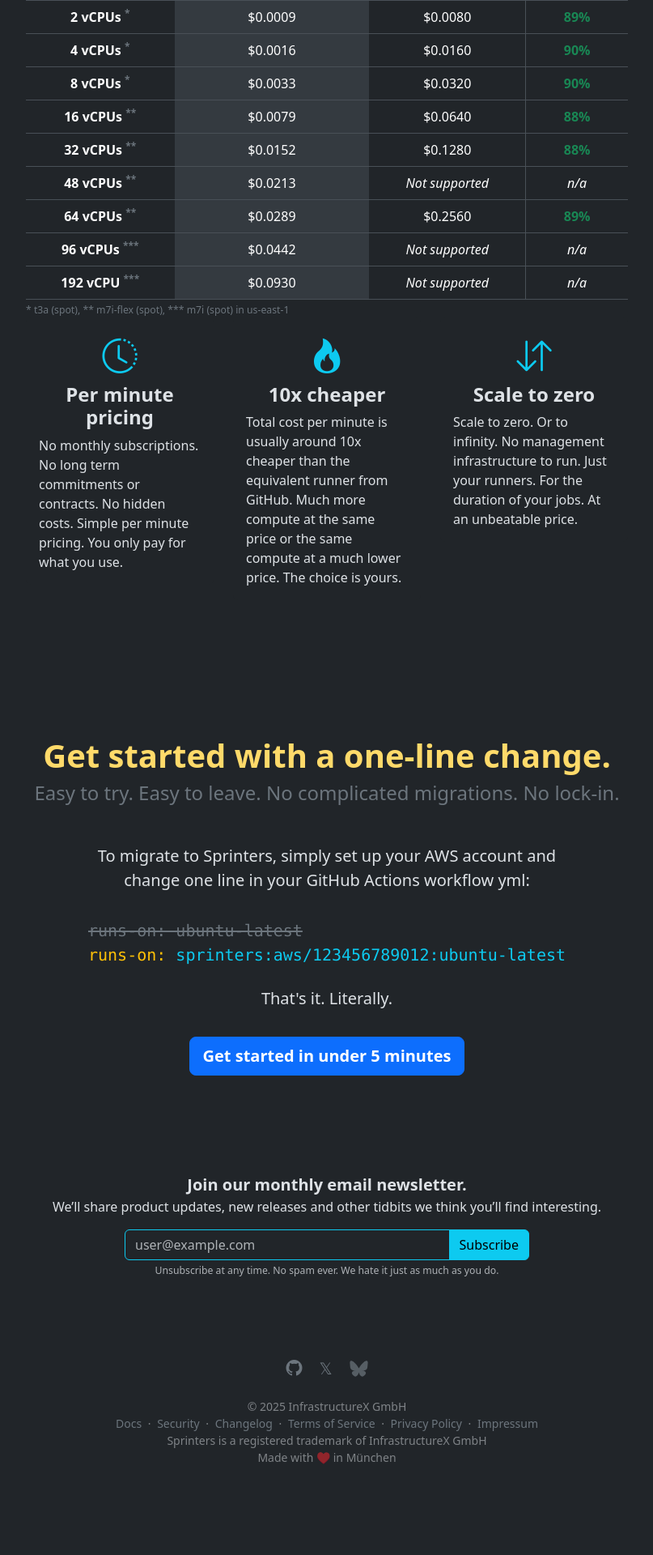
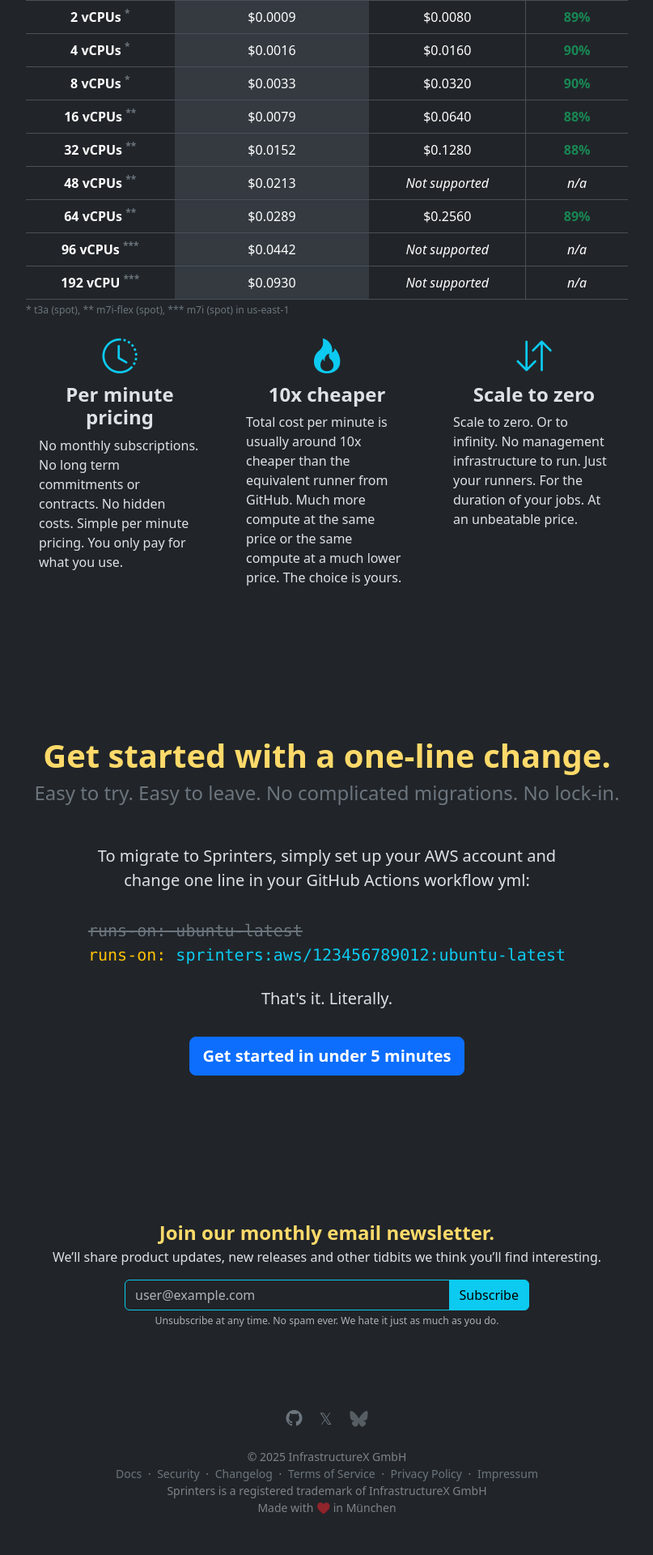
Before and after one commit to sprinters-sh/sprinters.sh, a Jekyll site: the page built from index.html, in a window 1280 px wide. Shown: the part 4067-5987 px from the top of the page at 81% size, without its empty margins (236-1043 px from the left). Built offline with Jekyll 4.4.1, drawn with Linux system fonts in a browser that asks for light colours; before the commit the page ends 5925 px from its top, so only the background shows below that.

Commit message:
Highlight newsletter CTA

```diff
--- a/_layouts/default.html
+++ b/_layouts/default.html
@@ -52,8 +52,8 @@
     </div>
 </div>
 
-<div class="mt-7 text-center container">
-    <p><strong class="fs-5">Join our monthly email newsletter.</strong><br>We’ll share product updates, new releases and other tidbits we think you’ll find interesting.</p>
+<div class="mt-8 text-center container">
+    <p><strong class="fs-4 text-warning-emphasis">Join our monthly email newsletter.</strong><br>We’ll share product updates, new releases and other tidbits we think you’ll find interesting.</p>
 
     <form method="post" id="newsletter-form">
         <div style="position: absolute; left: -5000px;" aria-hidden="true">
--- a/assets/sprinters.css
+++ b/assets/sprinters.css
@@ -44,12 +44,20 @@
     margin-top: 7.5rem !important;
 }
 
+.mt-8 {
+    margin-top: 11rem !important;
+}
+
 .mb-6 {
     margin-bottom: 5rem !important;
 }
 
 .mb-7 {
     margin-bottom: 7.5rem !important;
+}
+
+.mb-8 {
+    margin-bottom: 11rem !important;
 }
 
 .pt-6 {
```
